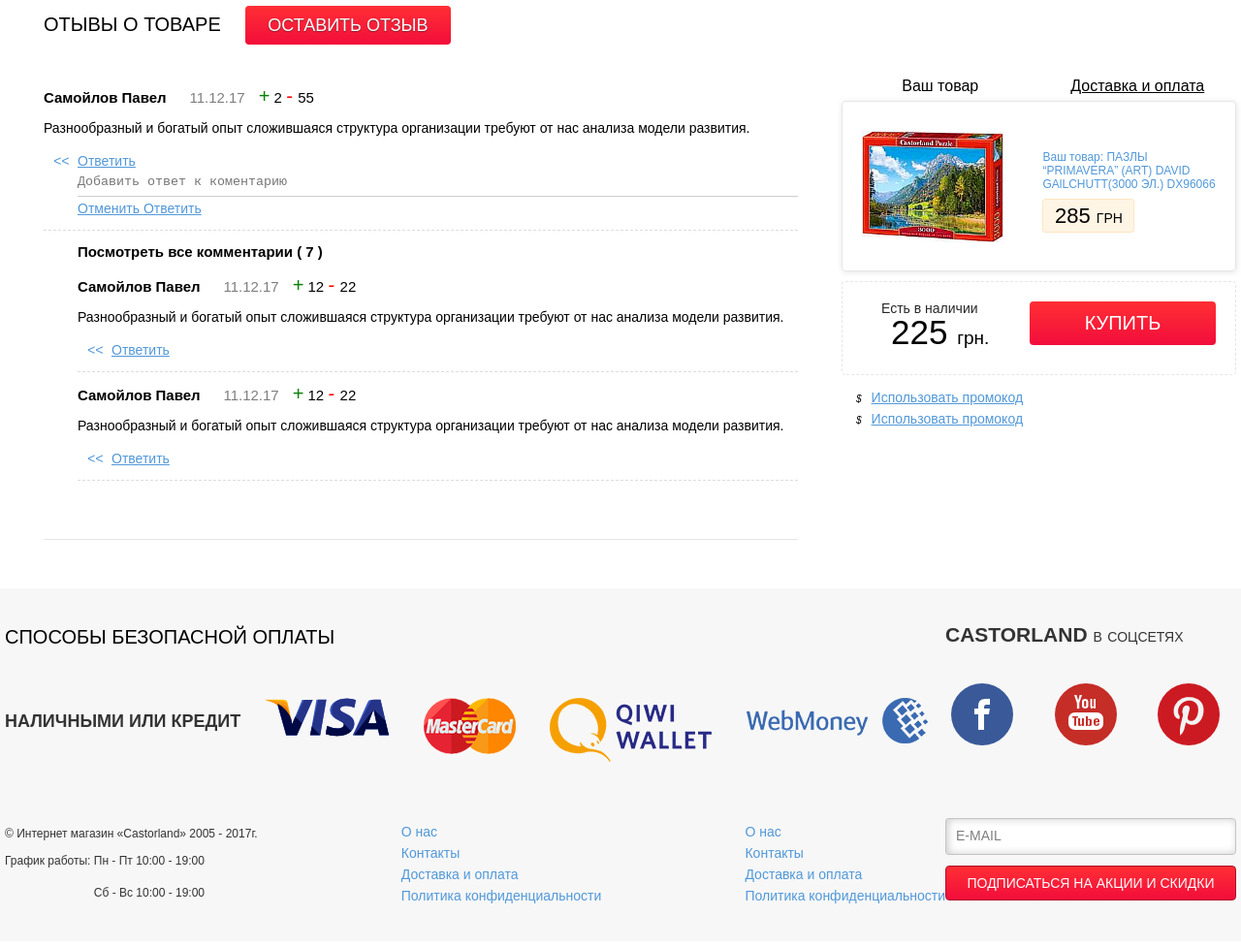
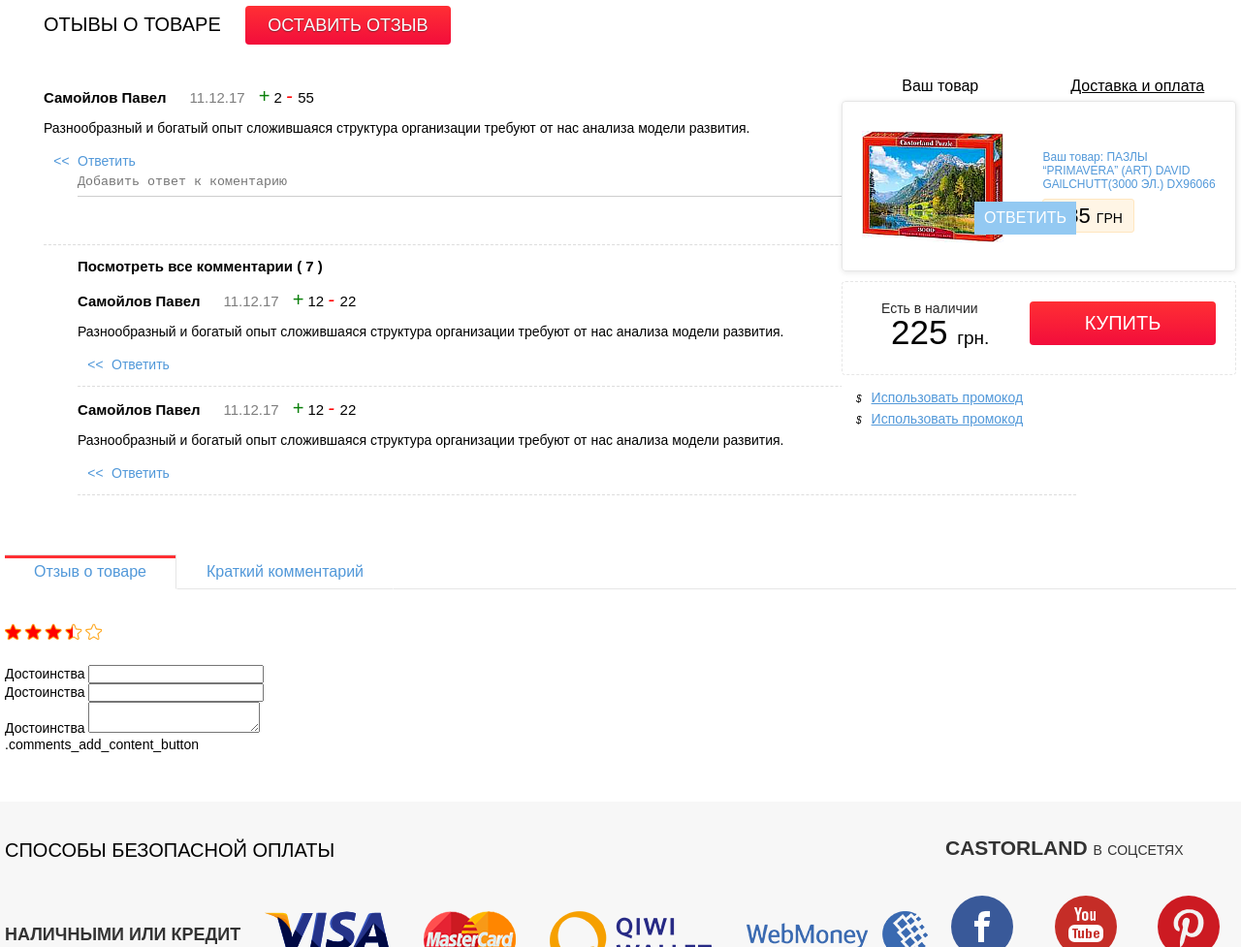
Before and after one commit to vitaliitsupylo/Puzzles, a website: page full-tovar.html in a window 1280 px wide. Shown: the part 881-1858 px from the top of the page at 97% size. Drawn offline with Linux system fonts and the light colour scheme.

Commit message:
comments

```diff
--- a/full-tovar.html
+++ b/full-tovar.html
@@ -494,8 +494,8 @@
                                                             <textarea placeholder="Добавить ответ к коментарию" name="answer" id="answer_text" rows="1" autocomplete="off" required="" maxlength="10000"></textarea>
                                                         </div>
                                                         <div class="answer_textarea_buttons">
-                                                            <a href="">Отменить</a>
-                                                            <a href="">Ответить</a>
+                                                            <a href="" class="cancel_answer">Отменить</a>
+                                                            <a href="" class="go_answer"><div class="button_pattern_white"></div> Ответить</a>
                                                         </div>
                                                     </div>
                                                 </div>
@@ -551,6 +551,7 @@
                                                 </li>
                                             </ul>
                                         </div>
+                                        <!--  -->
                                     </div>
                                 </div>
                                 <div class="tovar_info_right">
@@ -592,6 +593,42 @@
                                             <i>$</i><span>Использовать промокод</span>
                                         </div>
                                     </div>
+                                </div>
+                                <div class="add_review">
+                                    <div class="characteristics_tabs">
+                                        <div class="tab_title active">Отзыв о товаре</div>
+                                        <div class="tab_title">Краткий комментарий
+                                        </div>
+                                    </div>
+                                    <div class="rating_star_block">
+                                        <div class="rating">
+                                            <img src="img/star.png" class="star" alt="">
+                                            <span class="rating_bg"></span>
+                                        </div>
+                                    </div>
+                                    <form action="">
+                                        <ul>
+                                            <li>
+                                                <label for="">Достоинства</label>
+                                                <input type="text">
+                                            </li>
+                                            <li>
+                                                <label for="">Достоинства</label>
+                                                <input type="text">
+                                            </li>
+                                            <li>
+                                                <label for="">Достоинства</label>
+                                                <textarea name="text" _required="required" max_length="35000" id="comment_element"></textarea>
+                                            </li>
+                                            <li>
+                                                .comments_add_content_button
+                                            </li>
+                                            <li>
+
+                                            </li>
+                                            <li></li>
+                                        </ul>
+                                    </form>
                                 </div>
                             </div>
                             <!-- end reviews -->
--- a/src/sass/default/common.scss
+++ b/src/sass/default/common.scss
@@ -324,7 +324,6 @@ body {
     }
     .characteristics_content {
         padding-top: rem(40px);
-        padding-left: rem(40px);
         .full_characteristics_title {
             color: #000;
             font-family: Arial;
@@ -341,17 +340,32 @@ body {
             display: none;
             justify-content: space-between;
             flex-wrap: wrap;
+            position: relative;
             &.active {
                 display: flex;
             }
             .more_info_inner_left {
                 flex: 1 1 rem(310px);
                 padding-right: rem(45px);
+                padding-left: rem(40px);
+                max-width: rem(1150px);
+                width: 100%;
             }
             .tovar_info_right {
                 flex: 1 1 rem(310px);
                 max-width: rem(407px);
                 margin-top: rem(80px);
+                position: absolute;
+                right: 0;
+                top: 0;
+                background: #fff;
+            }
+            .add_review {
+                display: block;
+                width: 100%;
+                .rating_star_block {
+                    margin: rem(35px) 0 rem(25px);
+                }
             }
         }
     }
--- a/src/sass/main.scss
+++ b/src/sass/main.scss
@@ -95,8 +95,13 @@
   /* full-reviews */
     @import "сomponents/page-three-full-tovar/tovar-more-info/full-reviews.scss";
   /* end full-reviews */
+
   /* tovar-info-right */
   @import "сomponents/page-three-full-tovar/tovar-more-info/tovar-info-right.scss";
   /* end tovar-info-right */
 
+  /* add reviews */
+  @import "сomponents/page-three-full-tovar/tovar-more-info/add-reviews.scss";
+  /* end add reviews */
+
 /* END PAGE 3 full tovar*/
--- a/src/sass/сomponents/page-three-full-tovar/tovar-more-info/full-reviews.scss
+++ b/src/sass/сomponents/page-three-full-tovar/tovar-more-info/full-reviews.scss
@@ -1,6 +1,9 @@
 .comment_inner {
     padding-bottom: rem(60px);
     border-bottom: 1px solid #e6e6e6;
+    &:last-of-type{
+        border-bottom: none;
+    }
     .comment_content {
         .comment_info {
             span {
@@ -47,7 +50,6 @@
             font-size: rem(14px);
             font-weight: 400;
             line-height: rem(24px);
-            text-decoration: underline;
             cursor: pointer;
             padding-bottom: rem(10px);
             border-bottom: 1px dashed #dddddd;
@@ -60,6 +62,7 @@
                 .answer_textarea {
                     position: relative;
                     border-bottom: 1px solid #cecece;
+                    margin-bottom: 5px;
                     &:before {
                         content:'' ;
                         position: absolute;
@@ -103,7 +106,6 @@
                         border: none;
                         height: 100%;
                         -webkit-writing-mode: horizontal-tb;
-
                         text-rendering: auto;
                         color: initial;
                         letter-spacing: normal;
@@ -114,6 +116,47 @@
                         display: inline-block;
                         text-align: start;
                         margin: 0em;
+                    }
+                }
+                .answer_textarea_buttons {
+                    display: flex;
+                    justify-content: flex-end;
+                    a {
+                        text-align: center;
+                        text-transform: uppercase;
+                        font-size: 16px;
+                        padding: 5px 10px;
+                        display: flex;
+                    }
+                    .cancel_answer {
+                        color: #000;
+                        opacity: .5;
+                        text-decoration: none;
+                        &:hover {
+                            opacity: 1;
+                        }
+                    }
+                    .go_answer {
+                        margin-left: 5px;
+                        background: #2693e6;
+                        color: #ffffff;
+                        position: relative;
+                        z-index: 4;
+                        .button_pattern_white {
+                            position: absolute;
+                            left: 0;
+                            top: 0;
+                            width: 100%;
+                            height: 100%;
+                            background: #fff;
+                            opacity: .5;
+                            z-index: 5;
+                        }
+                        &.active {
+                            .button_pattern_white {
+                                display: none;
+                            }
+                        }
                     }
                 }
             }
```
Also changed, not shown: dist/css/main.css, src/sass/сomponents/page-three-full-tovar/tovar-more-info/add-reviews.scss (added), 2 other files.
